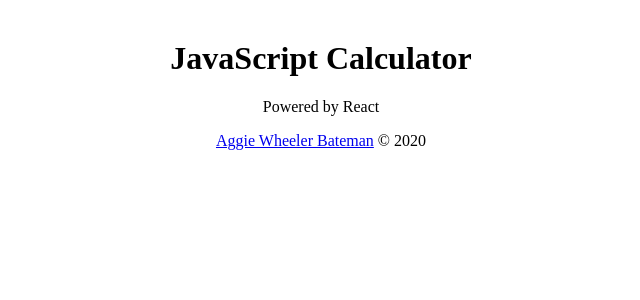
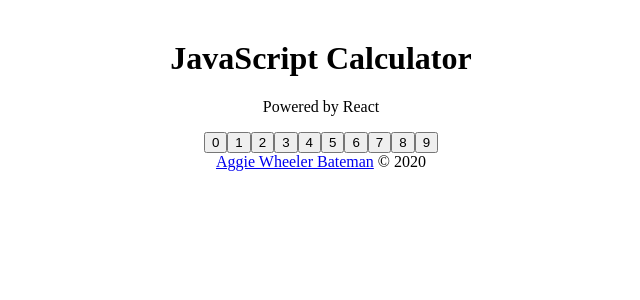
Before and after one commit to aggiewb/javascript-calculator, a React (Create React App) app in the folder client/: page / in a window 1280 px wide. Shown: the top 300 px of the page, without its empty margins (319-959 px from the left). Built offline with nearby package versions, Linux system fonts and the light colour scheme.

Commit message:
Add Numbers components which creates buttons with ids
corresponding to the App property englishNumbers array

```diff
--- a/client/src/App.js
+++ b/client/src/App.js
@@ -1,16 +1,22 @@
 import React from 'react';
 import './App.css';
+import Numbers from './components/Numbers.js'
 import Footer from './components/Footer.js';
 
 class App extends React.Component {
   constructor(){
     super();
+    this.englishNumbers = ["zero", "one", "two", "three", "four",
+                          "five", "six", "seven", "eight", "nine"];
   }
 
   render(){
     return <div>
       <h1>JavaScript Calculator</h1>
       <p>Powered by React</p>
+      <section id="calculator">
+        <Numbers engNums={this.englishNumbers} />
+      </section>
       <Footer />
     </div>;
   }
--- /dev/null
+++ b/client/src/components/Numbers.js
@@ -0,0 +1,9 @@
+import React from 'react';
+
+function Numbers(props){
+    return <div>
+        {props.engNums.map((num, i) => <button key={num} id={num}>{i}</button>)}
+    </div>;
+}
+
+export default Numbers;
```
